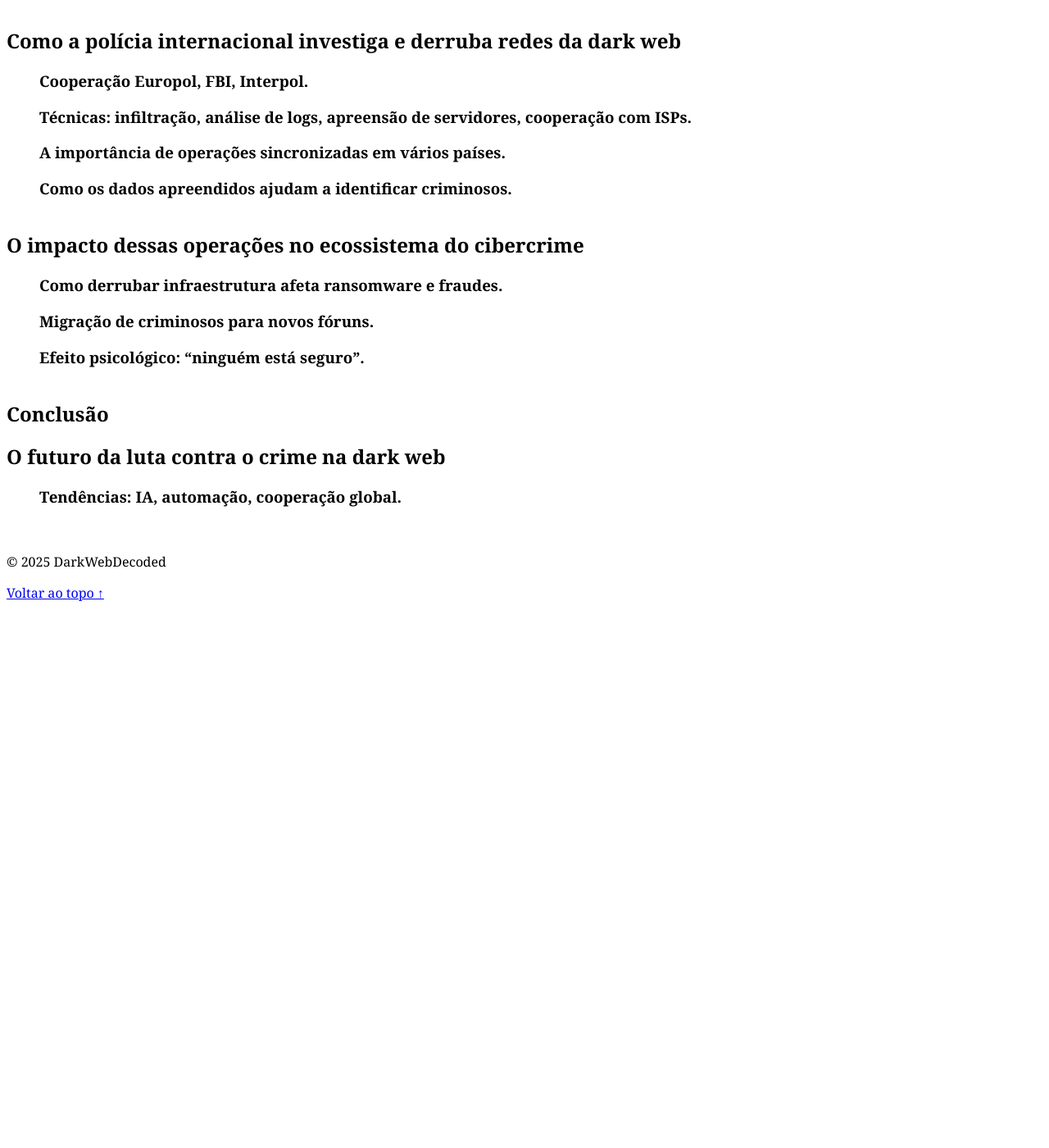
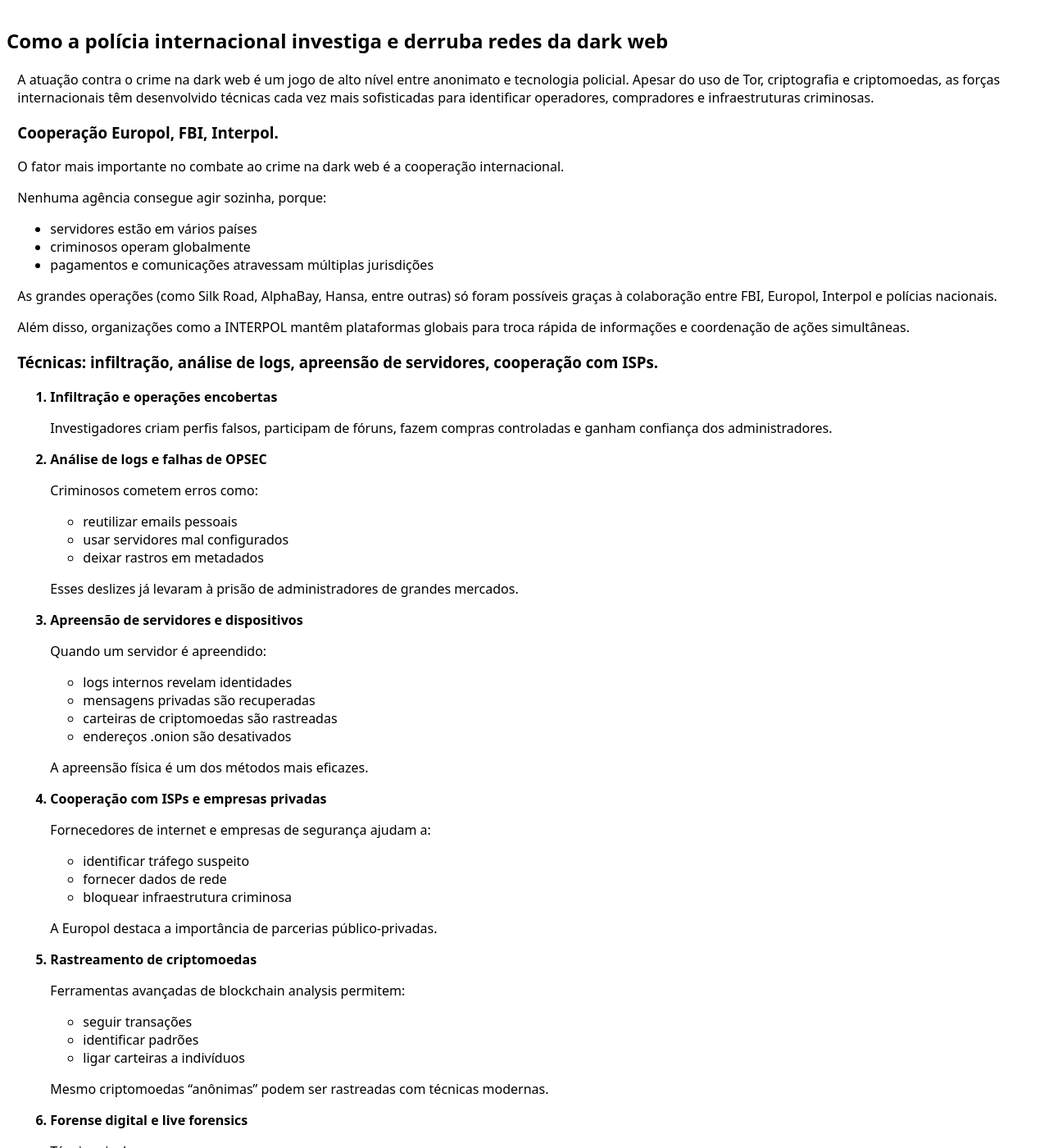
Before and after one commit to squericas/teccloud_projeto, a plain HTML site: page index_2.html in a window 1280 px wide. Shown: the part 1400-2800 px from the top of the page at 82% size. Before the commit the page ends 2150 px from the top, so only its background shows below. Drawn offline with Linux system fonts and the light colour scheme.

Commit message:
Artigo: como a policia trabalha

```diff
--- a/css/style_2.css
+++ b/css/style_2.css
@@ -1,6 +1,6 @@
 * {
 
-    font-family: Cambria, Cochin, Georgia, Times, 'Times New Roman', serif;
+    font-family: system-ui, -apple-system, BlinkMacSystemFont, 'Segoe UI', Roboto, Oxygen, Ubuntu, Cantarell, 'Open Sans', 'Helvetica Neue', sans-serif;
 }
 
 body {
@@ -19,13 +19,13 @@ body main {
 }
 
 body main #content {
-    width: 85%;
+    width: 100%;
 
 
 }
 
 body article section {
-    padding: 0 30pt;
+    padding: 0 10pt;
 }
 
 body #menu-lateral {
@@ -37,3 +37,7 @@ body #menu-lateral h5 {
     text-align: center;
 
 }
+
+ol > li {
+    font-weight: bold;
+}
--- a/index_2.html
+++ b/index_2.html
@@ -1,5 +1,5 @@
 <!DOCTYPE html>
-<html lang="en">
+<html lang="pt">
 
 <head>
     <meta charset="UTF-8">
@@ -160,15 +160,108 @@
 
             <article id="como-policia-trabalha">
                 <h2>Como a polícia internacional investiga e derruba redes da dark web</h2>
+                <section id="como-policia-trabalha-intro">
+
+                    <p>A atuação contra o crime na dark web é um jogo de alto nível entre anonimato e tecnologia policial.
+                        Apesar do uso de Tor, criptografia e criptomoedas, as forças internacionais têm desenvolvido
+                        técnicas cada vez mais sofisticadas para identificar operadores, compradores e infraestruturas criminosas.
+                    </p>
+                </section>
 
                 <section id="como-policia-trabalha-cooperacao">
+
                     <h3>Cooperação Europol, FBI, Interpol.</h3>
 
-                    <p></p>
+                    <p>O fator mais importante no combate ao crime na dark web é a cooperação internacional.</p>
+                    <p>Nenhuma agência consegue agir sozinha, porque:</p>
+
+                    <ul>
+                        <li>servidores estão em vários países</li>
+                        <li>criminosos operam globalmente</li>
+                        <li>pagamentos e comunicações atravessam múltiplas jurisdições</li>
+                    </ul>
+
+                    <p>As grandes operações (como Silk Road, AlphaBay, Hansa, entre outras) só foram possíveis graças à colaboração entre FBI, Europol, Interpol e polícias nacionais.</p>
+
+                    <p>Além disso, organizações como a INTERPOL mantêm plataformas globais para troca rápida de informações e coordenação de ações simultâneas.</p>
                 </section>
 
                 <section id="como-policia-trabalha-tecnicas">
                     <h3>Técnicas: infiltração, análise de logs, apreensão de servidores, cooperação com ISPs.</h3>
+
+                    <ol>
+                        <li>Infiltração e operações encobertas</li>
+                        <p>Investigadores criam perfis falsos, participam de fóruns, fazem compras controladas e ganham confiança dos administradores.</p>
+
+                        <li>Análise de logs e falhas de OPSEC</li>
+                        <p>Criminosos cometem erros como:</p>
+                        <ul>
+                            <li>reutilizar emails pessoais</li>
+                            <li>usar servidores mal configurados</li>
+                            <li>deixar rastros em metadados</li>
+                        </ul>
+                        <p>Esses deslizes já levaram à prisão de administradores de grandes mercados.</p>
+
+                        <li>Apreensão de servidores e dispositivos</li>
+                        <p>Quando um servidor é apreendido:</p>
+                        <ul>
+                            <li>logs internos revelam identidades</li>
+                            <li>mensagens privadas são recuperadas</li>
+                            <li>carteiras de criptomoedas são rastreadas</li>
+                            <li>endereços .onion são desativados</li>
+                        </ul>
+                        <p>A apreensão física é um dos métodos mais eficazes.</p>
+
+                        <li>Cooperação com ISPs e empresas privadas</li>
+                        <p>Fornecedores de internet e empresas de segurança ajudam a:</p>
+
+                        <ul>
+                            <li>identificar tráfego suspeito</li>
+                            <li>fornecer dados de rede</li>
+                            <li>bloquear infraestrutura criminosa</li>
+                        </ul>
+
+                        <p>A Europol destaca a importância de parcerias público‑privadas.</p>
+
+                        <li>Rastreamento de criptomoedas</li>
+                        <p>Ferramentas avançadas de blockchain analysis permitem:</p>
+
+                        <ul>
+                            <li>seguir transações</li>
+                            <li>identificar padrões</li>
+                            <li>ligar carteiras a indivíduos</li>
+                        </ul>
+                        <p>Mesmo criptomoedas “anônimas” podem ser rastreadas com técnicas modernas.</p>
+
+                        <li>Forense digital e live forensics</li>
+                        <p>Técnicas incluem:</p>
+                        <ul>
+                            <li>captura de RAM</li>
+                            <li>extração de chaves de criptografia</li>
+                            <li>recuperação de dados apagados</li>
+                            <li>análise de VPNs, PGP keys e wallets</li>
+                        </ul>
+                        <p>Treinamentos da UNODC reforçam a necessidade de preservar cadeia de custódia e agir rapidamente antes que suspeitos desliguem dispositivos.</p>
+
+                        <li>A importância de operações sincronizadas em vários países</li>
+                        <p>Operações como AlphaBay e Hansa só funcionaram porque:</p>
+
+                        <ul>
+                            <li>vários países agiram no mesmo dia e hora</li>
+                            <li>servidores foram apreendidos simultaneamente</li>
+                            <li>administradores foram presos antes de alertarem usuários</li>
+                            <li>domínios e backups foram capturados ao mesmo tempo</li>
+                        </ul>
+                        <p>Sem sincronização, criminosos migrariam para novos servidores em minutos.</p>
+
+
+
+
+
+
+
+                    </ol>
+
                 </section>
 
                 <section id="como-policia-trabalha-operacoes">
@@ -209,15 +302,17 @@
             </article>
         </div>
 
-        <div id="menu-lateral">
+        <!--
+        <aside id="menu-lateral">
             <h5>Ligações</h5>
-        </div>
+        </aside>
+        -->
     </main>
 
     <footer>
         <div class="container">
+            <p><a href="#inicio">Voltar ao topo ↑</a></p>
             <p>&copy; 2025 DarkWebDecoded</p>
-            <p><a href="#inicio">Voltar ao topo ↑</a></p>
         </div>
     </footer>
 </body>
```
